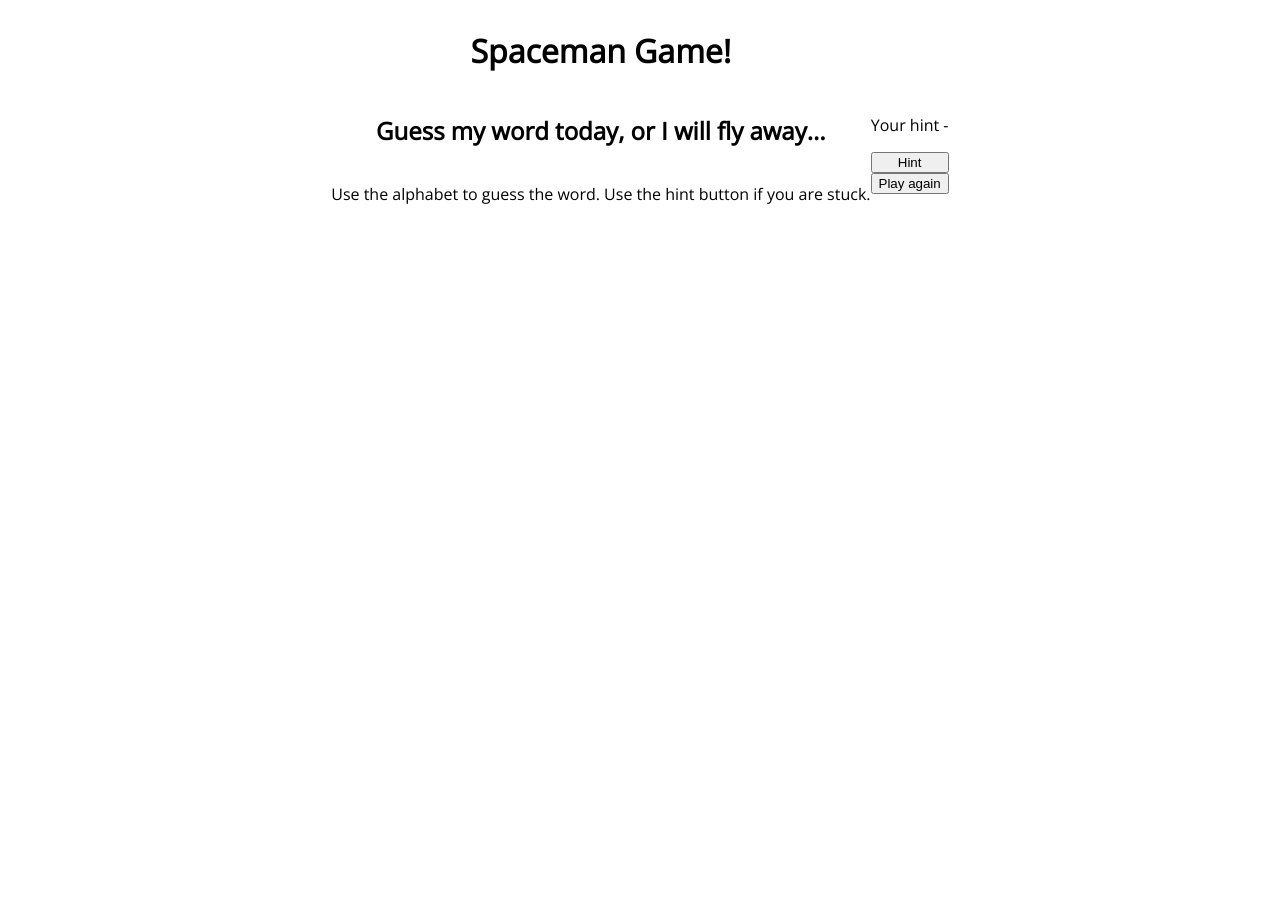
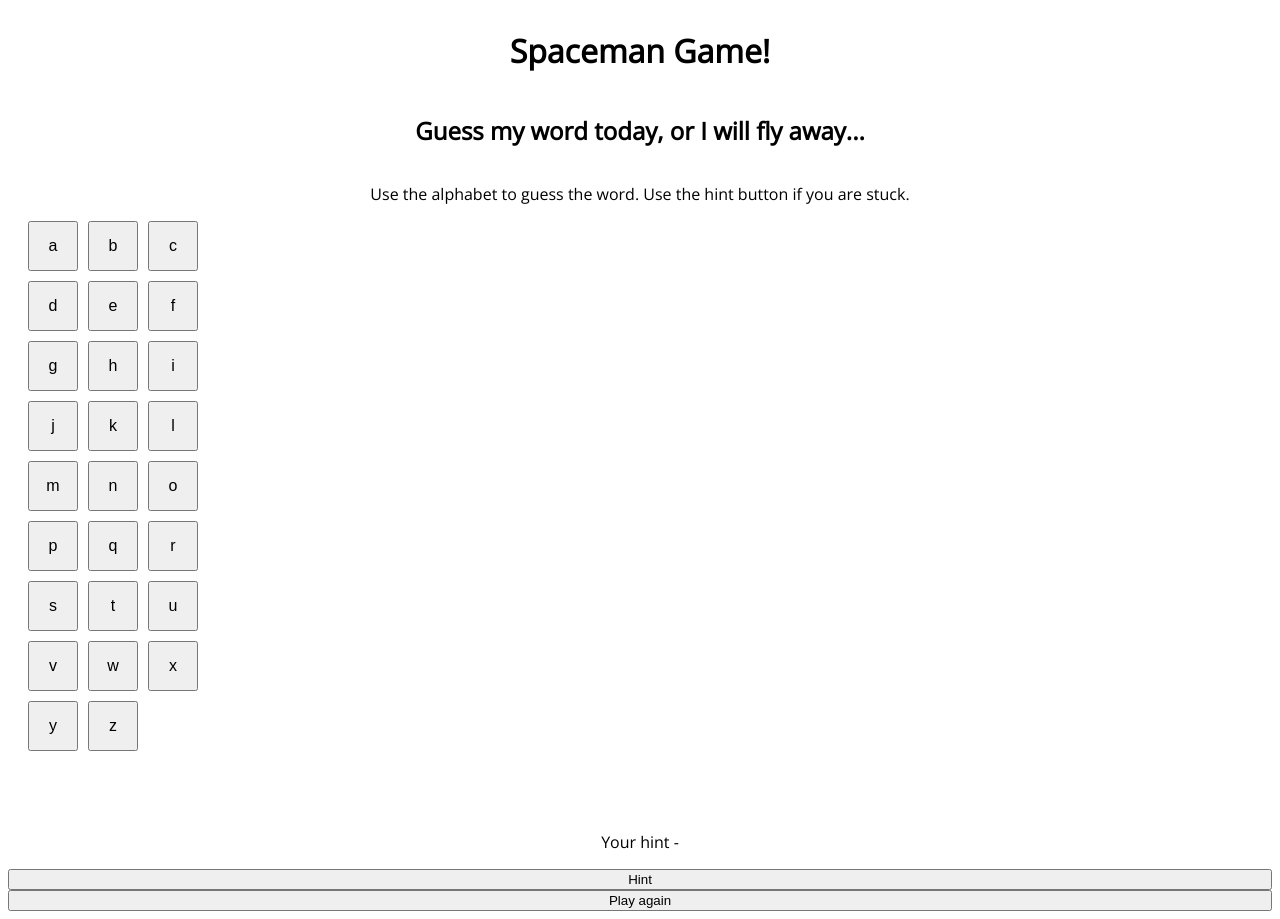
Before and after one commit to JamesC215/Spaceman-Game, a plain HTML site: page index.html in a window 1280 px wide. Before the commit the page ends 800 px from the top, so only its background shows below. Drawn offline with nearby package versions, Linux system fonts and the light colour scheme.

Commit message:
Style alphabet in CSS, add function handleClick JS 	modified:   index.html 	modified:   script.js 	modified:   style.css

```diff
--- a/index.html
+++ b/index.html
@@ -11,12 +11,12 @@
 <link href="https://fonts.googleapis.com/css2?family=Open+Sans:wght@300&display=swap" rel="stylesheet">
 </head>
 <body>
-    <div class="wrapper">
+    <div class="wrap">
         <h1>Spaceman Game!</h1>
          <h2>Guess my word today, or I will fly away...</h2>
          <p>Use the alphabet to guess the word. Use the hint button if you are stuck. </p>
      </div>
-     <div class="wrapper">
+     <div class="wrap">
          <div id="buttons">
          </div>
          <p id="categoryName"></p>
--- a/script.js
+++ b/script.js
@@ -1,4 +1,4 @@
-initialise () {
+
 /*---------------- constants --------------*/
 let alphabet = ['a', 'b', 'c', 'd', 'e', 'f', 'g', 'h',
         'i', 'j', 'k', 'l', 'm', 'n', 'o', 'p', 'q', 'r', 's',
@@ -16,16 +16,17 @@ let alphabet = ['a', 'b', 'c', 'd', 'e', 'f', 'g', 'h',
 
 /*------------ app's state (variables) -----------*/
 
-
+const buttonsContainer = document.getElementById('buttons');
 
 
 /*----------- cached element references ----------*/
 
-  let showLives = document.getElementById("mylives");
-  let showCategory = document.getElementById("scatagory");
-  let getHint = document.getElementById("hint");
-  let showClue = document.getElementById("clue");
-
+alphabet.forEach(letter => {
+    const button = document.createElement('button');
+    button.textContent = letter;
+    button.addEventListener('click', () => handleButtonClick(letter));
+    buttonsContainer.appendChild(button);
+  });
 
 /*------------ event listeners -----------*/
 
@@ -33,18 +34,7 @@ let alphabet = ['a', 'b', 'c', 'd', 'e', 'f', 'g', 'h',
 
 
 /*--------------- functions -----------*/
-// create alphabet ul
- let buttons = function () {
-    myButtons = document.getElementById('buttons');
-    letters = document.createElement('ul');
-
-    for (let i = 0; i < alphabet.length; i++) {
-      letters.id = 'alphabet';
-      list = document.createElement('li');
-      list.id = 'letter';
-      list.innerHTML = alphabet[i];
-      myButtons.appendChild(letters);
-      letters.appendChild(list);
-    }
+function handleButtonClick(letter) {
+    // Do something with the clicked letter
+    console.log(`Clicked letter: ${letter}`);
   }
-}
--- a/style.css
+++ b/style.css
@@ -1,4 +1,8 @@
-body {
+* {
+    box-sizing: border-box;
+    height: 100vr;
+}
+h1, h2, p {
     font-family: 'Open Sans', sans-serif;
     text-align: center;
     display: flex;
@@ -10,3 +14,16 @@ div {
     flex-direction: column;
     justify-content: center;
 }
+#buttons {
+    display: grid;
+    grid-template-columns: repeat(3, 1fr);
+    grid-gap: 10px;
+    margin-right: auto;
+    margin-left: 20px;
+    justify-items: center;
+  }
+  #buttons button {
+    width: 50px;
+    height: 50px;
+    font-size: 16px;
+  }
```
